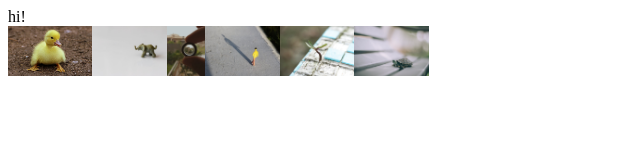
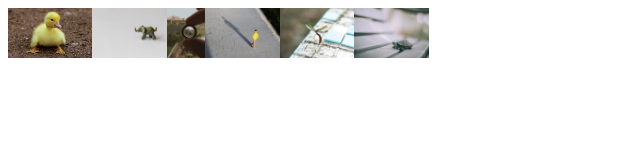
Before and after one commit to h-yau/image_slider, a plain HTML site: page index.html in a window 1280 px wide. Shown: the whole page, without its empty margins (0-640 px from the left). Drawn offline with Linux system fonts and the light colour scheme.

Commit message:
Moditfy html structure

```diff
--- a/index.html
+++ b/index.html
@@ -6,7 +6,5 @@
     <script src="main.js" defer></script>
     <title>Image-Slider</title>
   </head>
-  <body>
-    <div>hi!</div>
-  </body>
+  <body></body>
 </html>
```
